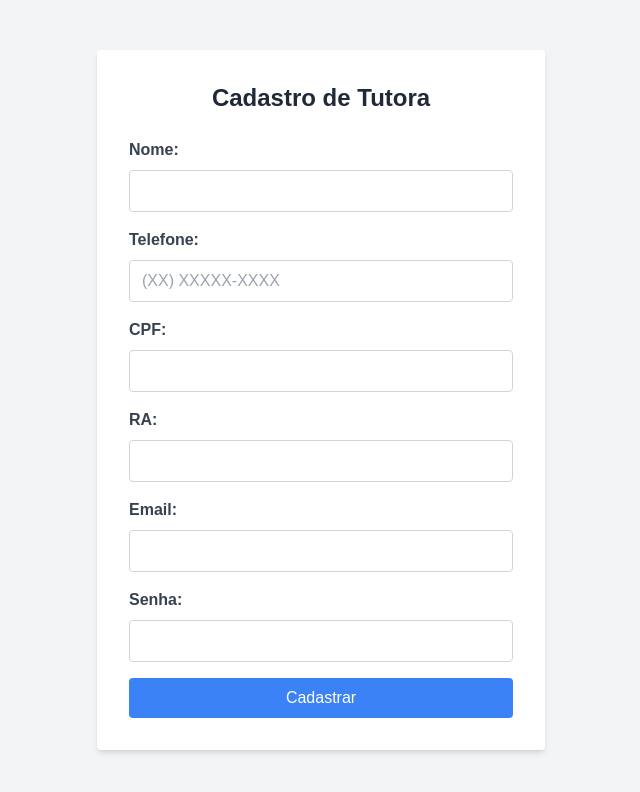
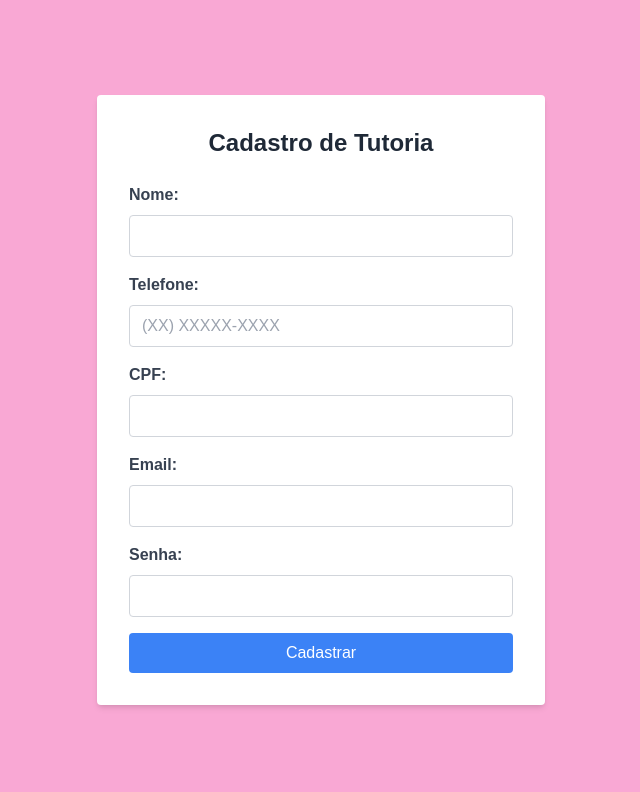
Before and after one commit to Seidenthal/competencia, a React (Vite) app: page /registerTutora in a window 1280 px wide. Shown: the top 792 px of the page, without its empty margins (319-959 px from the left). Built offline with nearby package versions, Linux system fonts and the light colour scheme.

Commit message:
Atualizações

```diff
--- a/src/LoginAluna.jsx
+++ b/src/LoginAluna.jsx
@@ -1,4 +1,5 @@
 import { useForm } from 'react-hook-form';
+import { Link } from 'react-router-dom';
 
 const LoginAluna = () => {
   const {
@@ -34,10 +35,10 @@ const LoginAluna = () => {
   };
 
   return (
-    <div className="flex justify-center items-center h-screen bg-gray-100">
+    <div className="flex justify-center items-center h-screen bg-pink-300">
       <div className="bg-white p-8 rounded shadow-md w-full max-w-md">
         <h2 className="text-2xl font-bold text-gray-800 text-center mb-6">
-          Login da Aluna
+          Login Alunas
         </h2>
         <form onSubmit={handleSubmit(onSubmit)}>
           <div className="mb-4">
@@ -104,16 +105,16 @@ const LoginAluna = () => {
           </div>
           <button
             type="submit"
-            className="w-full bg-blue-500 text-white py-2 px-4 rounded hover:bg-blue-600"
+            className="w-full bg-blue-500 text-white py-2 px-4 rounded hover:bg-customOrange"
           >
             Login
           </button>
         </form>
         <p className="mt-4 text-center text-gray-600">
           Não possui uma conta?{' '}
-          <a href="/register-aluna" className="text-blue-500 hover:underline">
+          <Link to="/registerAluna" className="text-blue-500 hover:underline">
             Cadastre-se
-          </a>
+          </Link>
         </p>
       </div>
     </div>
--- a/src/LoginTutora.jsx
+++ b/src/LoginTutora.jsx
@@ -1,4 +1,5 @@
 import { useForm } from 'react-hook-form';
+import { Link } from 'react-router-dom';
 
 const LoginTutora = () => {
   const {
@@ -34,10 +35,10 @@ const LoginTutora = () => {
   };
 
   return (
-    <div className="flex justify-center items-center h-screen bg-gray-100">
+    <div className="flex justify-center items-center h-screen bg-pink-300">
       <div className="bg-white p-8 rounded shadow-md w-full max-w-md">
         <h2 className="text-2xl font-bold text-gray-800 text-center mb-6">
-          Login da Aluna
+          Login Tutoria
         </h2>
         <form onSubmit={handleSubmit(onSubmit)}>
           <div className="mb-4">
@@ -104,16 +105,16 @@ const LoginTutora = () => {
           </div>
           <button
             type="submit"
-            className="w-full bg-blue-500 text-white py-2 px-4 rounded hover:bg-blue-600"
+            className="w-full bg-blue-500 text-white py-2 px-4 rounded hover:bg-customOrange"
           >
             Login
           </button>
         </form>
         <p className="mt-4 text-center text-gray-600">
           Não possui uma conta?{' '}
-          <a href="/register-aluna" className="text-blue-500 hover:underline">
+          <Link to="/registerTutora" className="text-blue-500 hover:underline">
             Cadastre-se
-          </a>
+          </Link>
         </p>
       </div>
     </div>
--- a/src/RegisterAluna.jsx
+++ b/src/RegisterAluna.jsx
@@ -53,10 +53,10 @@ const RegisterAluna = () => {
   };
 
   return (
-    <div className="flex justify-center items-center h-screen bg-gray-100">
+    <div className="flex justify-center items-center h-screen bg-pink-300">
       <div className="bg-white p-8 rounded shadow-md w-full max-w-md">
         <h2 className="text-2xl font-bold text-gray-800 text-center mb-6">
-          Cadastro de Tutora
+          Cadastro de Alunas
         </h2>
         <form onSubmit={handleSubmit(onSubmit)}>
           <div className="mb-4">
@@ -210,7 +210,7 @@ const RegisterAluna = () => {
 
           <button
             type="submit"
-            className="w-full bg-blue-500 text-white py-2 px-4 rounded hover:bg-blue-600"
+            className="w-full bg-blue-500 text-white py-2 px-4 rounded hover:bg-customOrange"
           >
             Cadastrar
           </button>
--- a/src/RegisterTutora.jsx
+++ b/src/RegisterTutora.jsx
@@ -53,10 +53,10 @@ const RegisterTutora = () => {
   };
 
   return (
-    <div className="flex justify-center items-center h-screen bg-gray-100">
+    <div className="flex justify-center items-center h-screen bg-pink-300">
       <div className="bg-white p-8 rounded shadow-md w-full max-w-md">
         <h2 className="text-2xl font-bold text-gray-800 text-center mb-6">
-          Cadastro de Tutora
+          Cadastro de Tutoria
         </h2>
         <form onSubmit={handleSubmit(onSubmit)}>
           <div className="mb-4">
@@ -129,22 +129,6 @@ const RegisterTutora = () => {
           </div>
 
           <div className="mb-4">
-            <label className="block text-gray-700 font-semibold mb-2">RA:</label>
-            <input
-              type="text"
-              {...register("ra", { required: "RA é obrigatório." })}
-              className={`w-full px-3 py-2 border ${
-                errors.ra ? "border-red-500" : "border-gray-300"
-              } rounded focus:outline-none focus:ring ${
-                errors.ra ? "focus:ring-red-500" : "focus:ring-blue-300"
-              }`}
-            />
-            {errors.ra && (
-              <span className="text-red-500 text-sm">{errors.ra.message}</span>
-            )}
-          </div>
-
-          <div className="mb-4">
             <label className="block text-gray-700 font-semibold mb-2">Email:</label>
             <input
               type="email"
@@ -194,7 +178,7 @@ const RegisterTutora = () => {
 
           <button
             type="submit"
-            className="w-full bg-blue-500 text-white py-2 px-4 rounded hover:bg-blue-600"
+            className="w-full bg-blue-500 text-white py-2 px-4 rounded hover:bg-customOrange"
           >
             Cadastrar
           </button>
```
